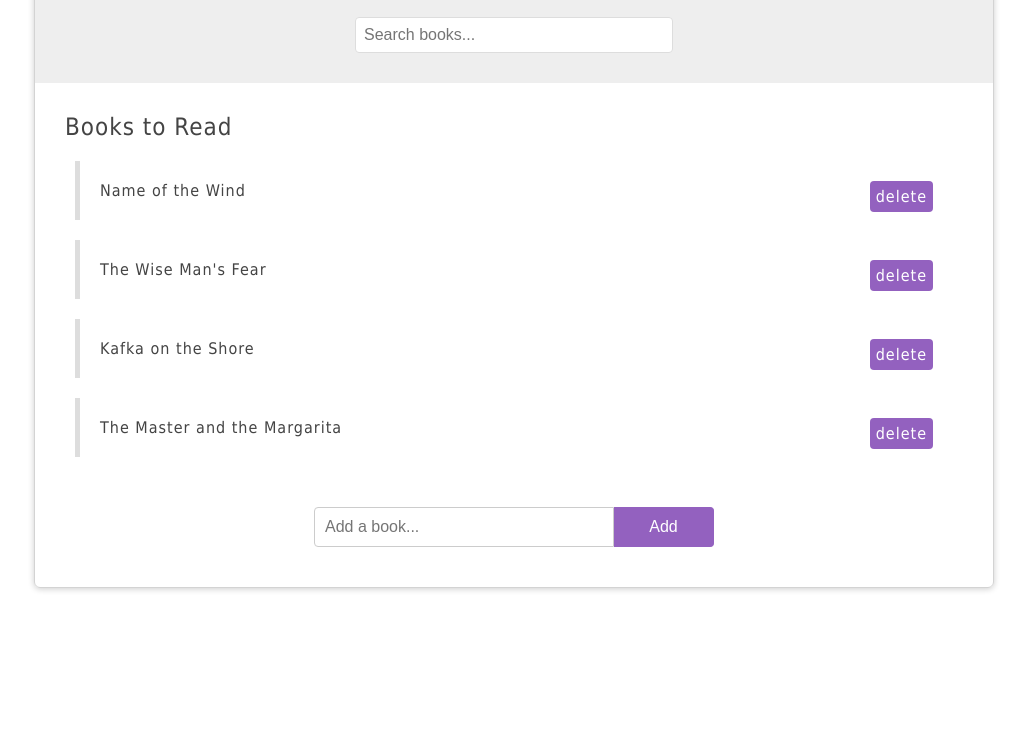
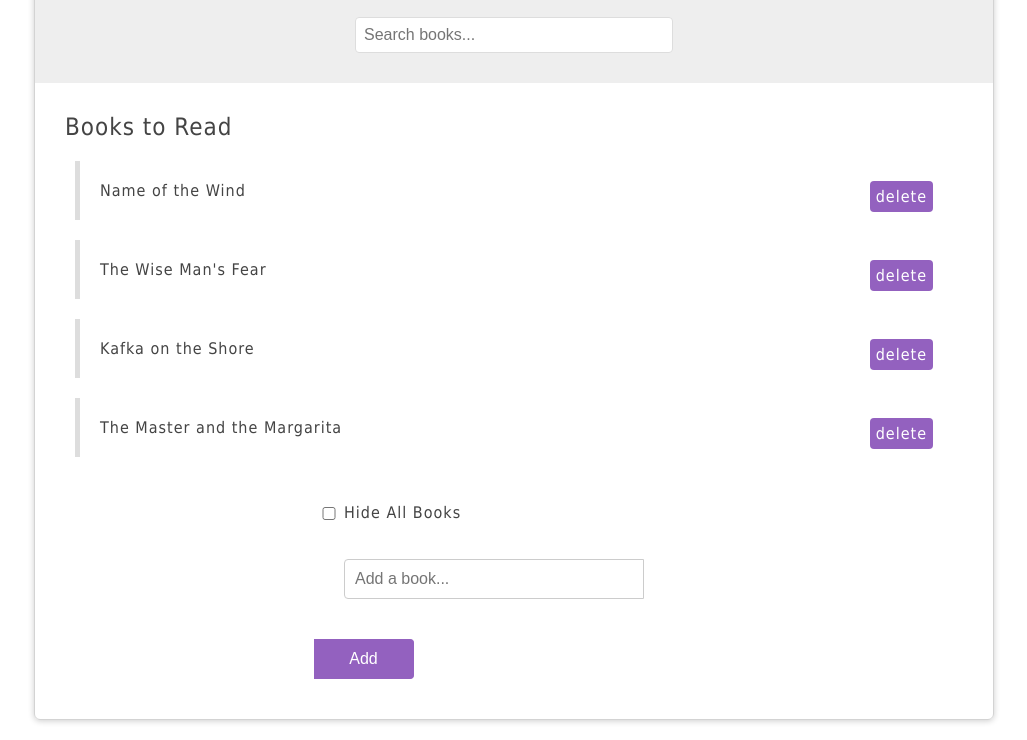
Before and after one commit to ashmeetsmonga/js-dom-manipulations, a plain HTML site: page index.html in a window 1280 px wide. Shown: the part 130-870 px from the top of the page, without its empty margins (126-1153 px from the left). Before the commit the page ends 800 px from the top, so only its background shows below. Drawn offline with Linux system fonts and the light colour scheme.

Commit message:
hiding and showing books through checkbox

```diff
--- a/index.html
+++ b/index.html
@@ -38,6 +38,8 @@
 				</ul>
 			</div>
 			<form id="add-book">
+				<input type="checkbox" name="" id="hide" />
+				<label for="hide">Hide All Books</label>
 				<input type="text" placeholder="Add a book..." />
 				<button>Add</button>
 			</form>
--- a/script.js
+++ b/script.js
@@ -98,3 +98,10 @@ bookList.getAttribute("id");
 bookList.setAttribute("class", "list-2");
 bookList.hasAttribute("class");
 bookList.removeAttribute("class");
+
+//Hide Books (Checkbox events)
+const hideBox = document.querySelector("#hide");
+hideBox.addEventListener("change", function (e) {
+	if (hideBox.checked) list.style.display = "none";
+	else list.style.display = "initial";
+});
--- a/style.css
+++ b/style.css
@@ -120,6 +120,14 @@ h2 {
     clear: both;
 }
 
+#add-book #hide {
+    width: 30px;
+}
+
+#add-book label {
+    line-height: 52px;
+}
+
 /*
 #tabbed-content li{
     display: inline-block;
```
